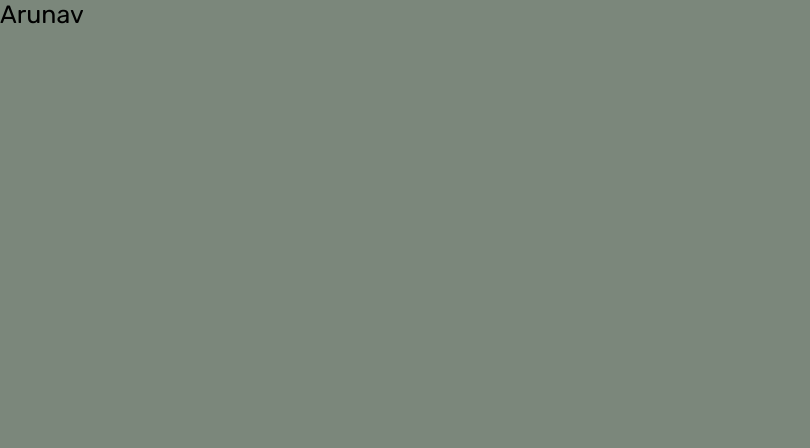
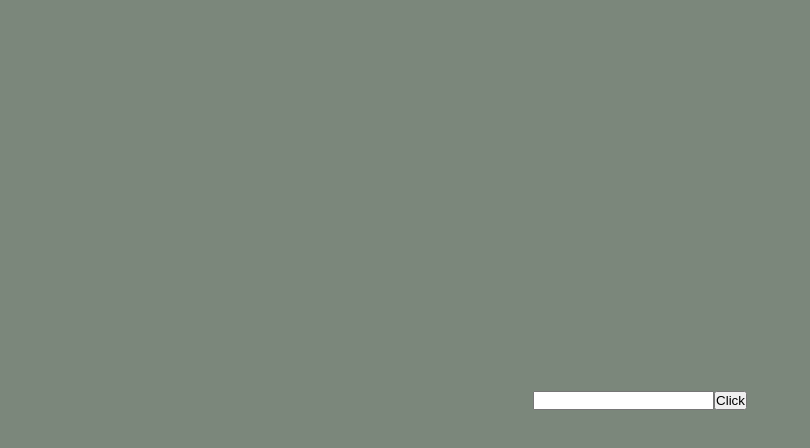
Before and after one commit to arunav999/Practice-React_SASS, a React (Vite) app: page / in a window 1280 px wide. Shown: the top 448 px of the page, without its empty margins (0-810 px from the left). Built offline with nearby package versions, Linux system fonts and the light colour scheme; a web font is replaced by a local one.

Commit message:
half-ref and modal

```diff
--- a/src/Cards_React/styles/components/_index.scss
+++ b/src/Cards_React/styles/components/_index.scss
@@ -1,3 +1,4 @@
 @forward "header";
 @forward "cards";
 @forward "refPortal";
+@forward "modal";
--- a/src/Cards_React/styles/components/_refPortal.scss
+++ b/src/Cards_React/styles/components/_refPortal.scss
@@ -1,6 +1,9 @@
 @use "../abstracts/index" as *;
 
-.Aru {
-  font-size: 25px;
-  font-family: $font-primary;
+.refInput {
+  height: 100vh;
+
+  display: flex;
+  align-items: center;
+  justify-content: center;
 }
--- a/src/Cards_React/styles/css/main.css
+++ b/src/Cards_React/styles/css/main.css
@@ -29,9 +29,11 @@ body {
   gap: 1.5rem;
 }
 
-.Aru {
-  font-size: 25px;
-  font-family: "Rubik";
+.refInput {
+  height: 100vh;
+  display: flex;
+  align-items: center;
+  justify-content: center;
 }
 
 /*# sourceMappingURL=main.css.map */
--- a/src/Ref_and_Portal/Ref/RefInput.jsx
+++ b/src/Ref_and_Portal/Ref/RefInput.jsx
@@ -1,9 +1,18 @@
-import React from "react";
+import React, { useRef } from "react";
 
 export default function RefInput() {
+  const inputRef = useRef();
+
+  function handleClick() {
+    const focus = inputRef.current.focus;
+  }
+
   return (
-    <div>
-      <p className="Aru">Arunav</p>
-    </div>
+    <>
+      <div className="refInput">
+        <input type="text" ref={inputRef} />
+        <button onClick={handleClick}>Click</button>
+      </div>
+    </>
   );
 }
```
Also changed, not shown: src/Ref_and_Portal/Portal/Modal.jsx (added, +10 -0 lines), src/Cards_React/styles/components/_modal.scss (added), src/Ref_and_Portal/Ref/RefButton.jsx (deleted), 1 other file (tests, documents, lock files or other folders).
